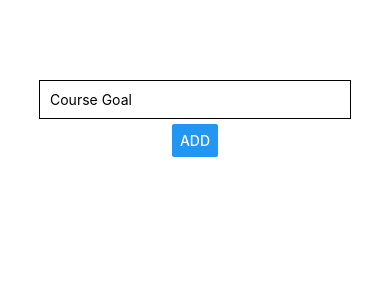
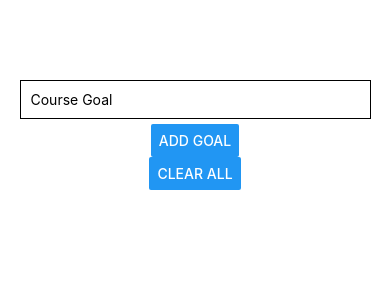
Before and after one commit to goxr3plus/react-native-todo-app, a React Native app: screen / in a window 390 px wide. Shown: the top 300 px of the page. Built offline with nearby package versions, Linux system fonts and the light colour scheme.

Commit message:
Styling and Clear all

```diff
--- a/App.js
+++ b/App.js
@@ -21,7 +21,7 @@ export default function App() {
             <TextInput
                placeholder="Course Goal"
                style={{
-                  width: '80%',
+                  width: '90%',
                   borderColor: 'black',
                   borderWidth: 1,
                   marginBottom: 5,
@@ -29,11 +29,14 @@ export default function App() {
                }}
                onChangeText={onChangeText}
             />
-            <Button title="ADD" onPress={addGoalHandler} />
+            <Button title="Add Goal" onPress={addGoalHandler} />
+            <Button title="Clear All" onPress={(e) => setGoals([])} />
          </View>
          <View>
             {courseGoals.map((goal, i) => (
-               <Text key={i}> {goal}</Text>
+               <View style={styles.listItem}>
+                  <Text key={i}> {goal}</Text>
+               </View>
             ))}
          </View>
       </View>
@@ -46,5 +49,11 @@ const styles = StyleSheet.create({
       flexDirection: 'column',
       justifyContent: 'space-between',
       alignItems: 'center'
+   },
+   listItem: {
+      padding: 10,
+      margin: 2,
+      color: 'white',
+      backgroundColor: 'orange'
    }
 })
```
